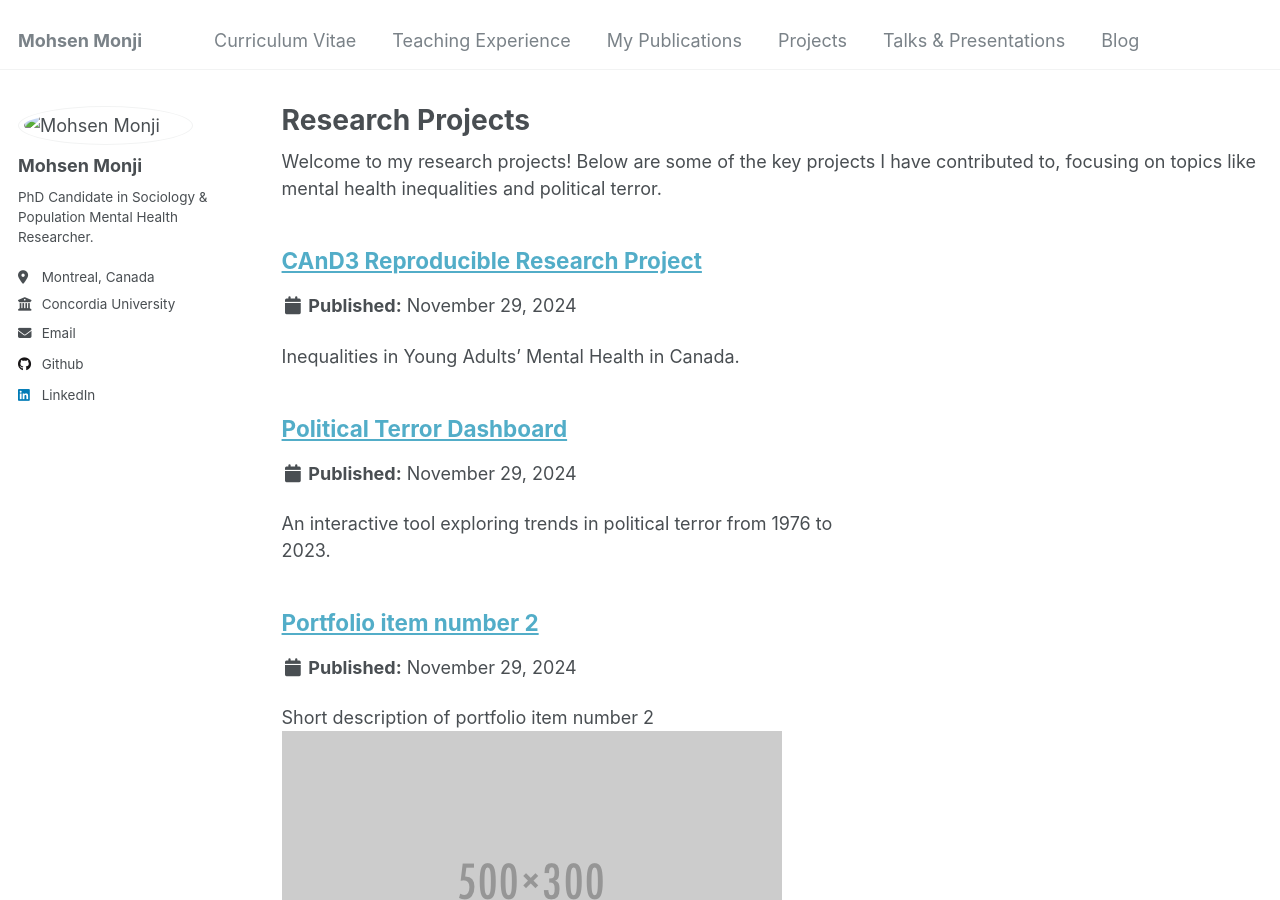
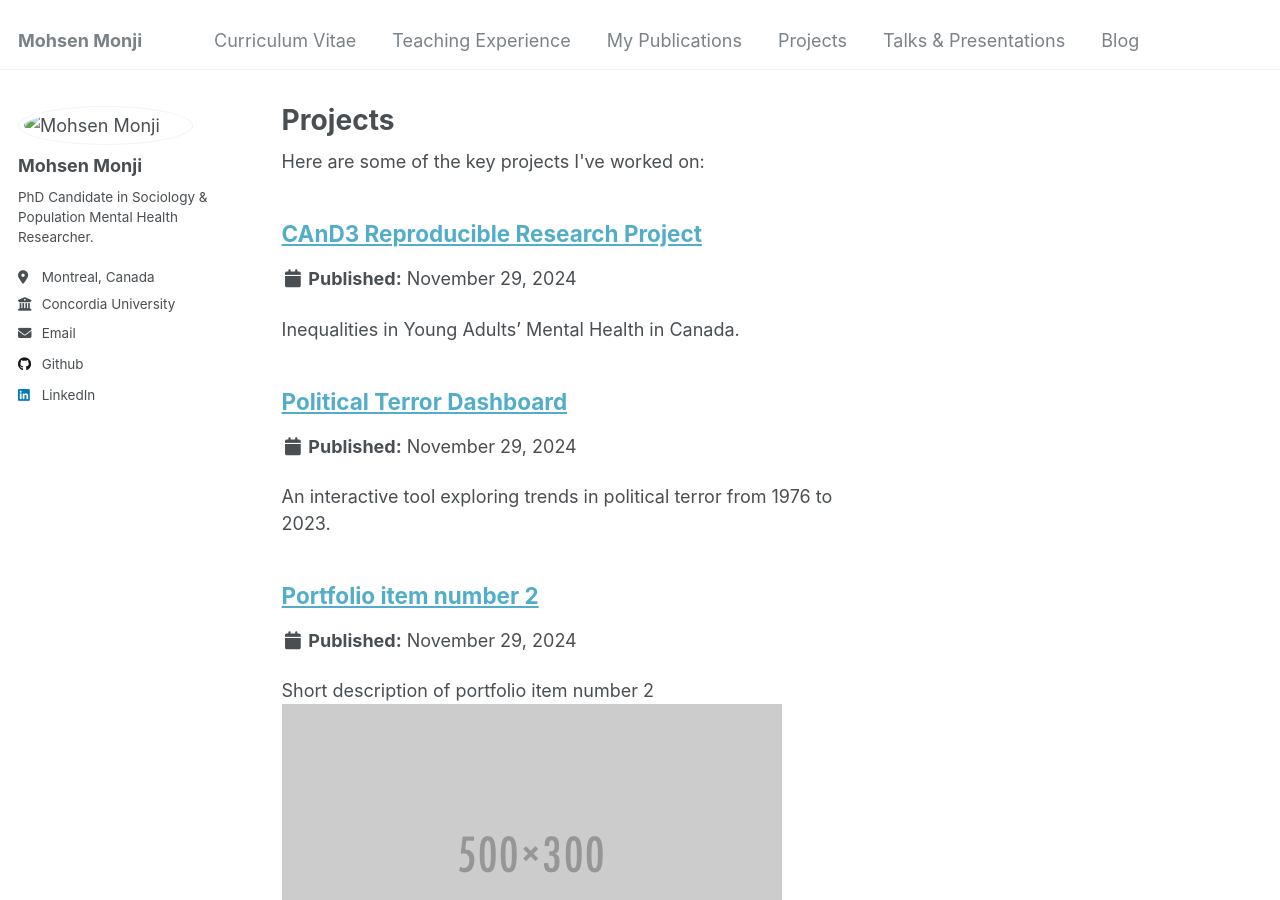
Before and after one commit to Mohsnmonji/mohsnmonji.github.io, a Jekyll site: the page built from _pages/portfolio.html, in a window 1280 px wide and 900 px high. Built offline with Jekyll 4.4.1, drawn with Linux system fonts in a browser that asks for light colours.

Commit message:
Update portfolio.html

```diff
--- a/_pages/portfolio.html
+++ b/_pages/portfolio.html
@@ -1,13 +1,13 @@
 ---
 layout: archive
-title: "Research Projects"
+title: "Projects"
 permalink: /projects/
 author_profile: true
 ---
 
 {% include base_path %}
 
-Welcome to my research projects! Below are some of the key projects I have contributed to, focusing on topics like mental health inequalities and political terror.
+Here are some of the key projects I've worked on:
 
 {% for post in site.portfolio %}
   {% include archive-single.html %}
```
